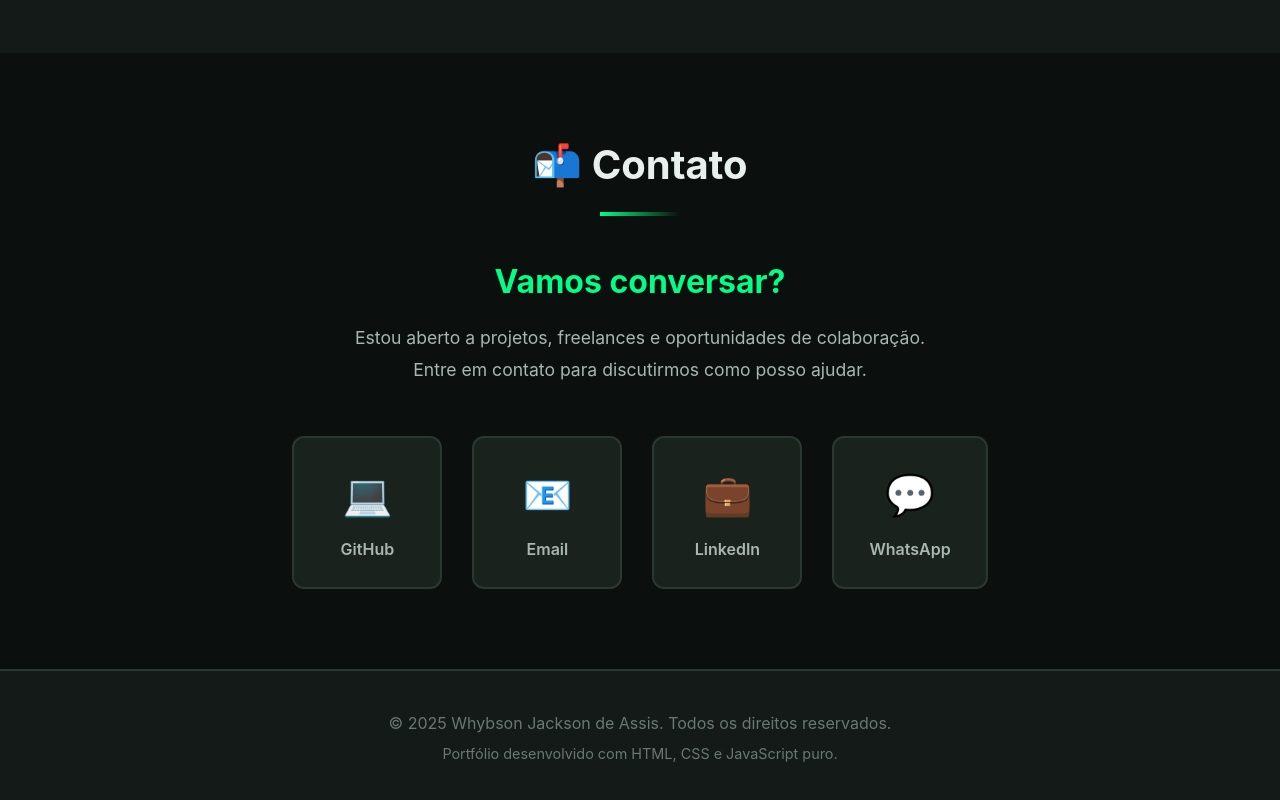
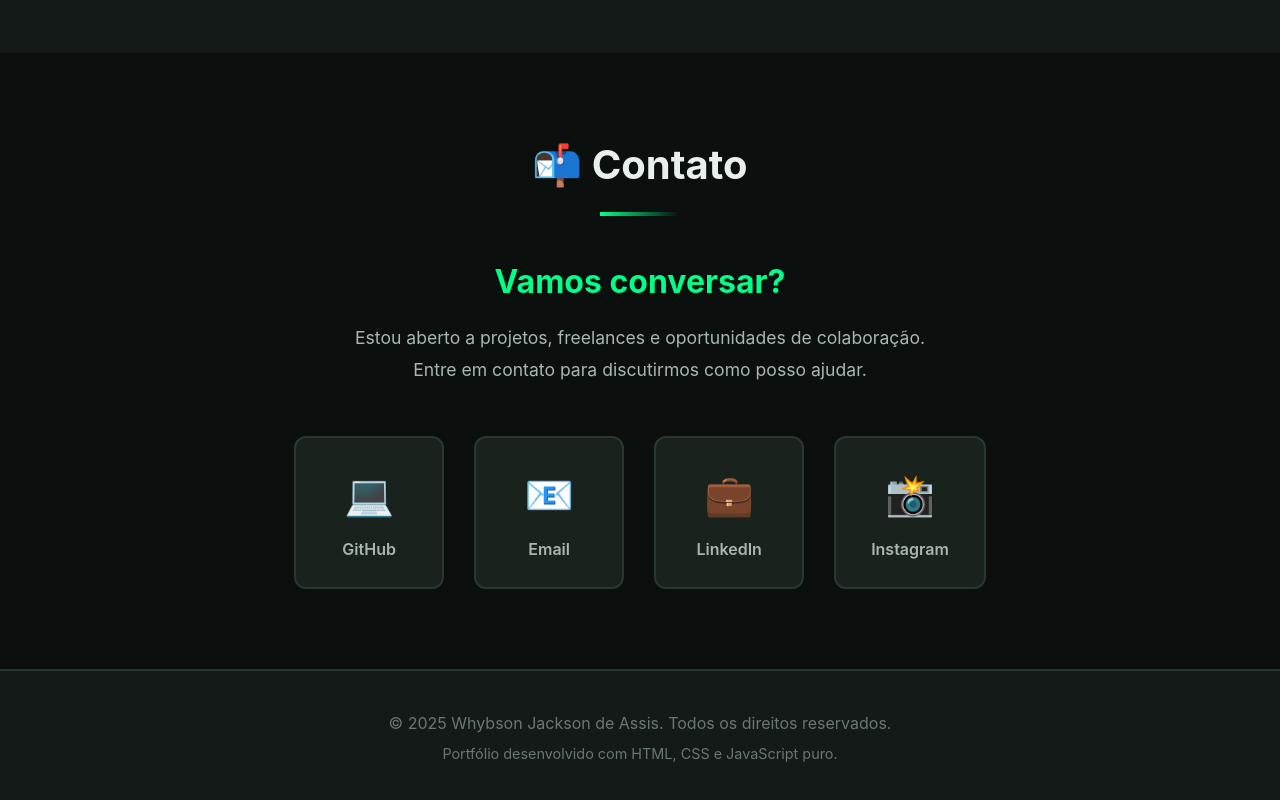
Before and after one commit to JackobAssis/portifolio, a website: page public/index.html in a window 1280 px wide. Shown: the part 4549-5349 px from the top of the page. Drawn offline with Linux system fonts and the light colour scheme.

Commit message:
melhorias implementadas

```diff
--- a/public/index.html
+++ b/public/index.html
@@ -356,17 +356,17 @@
                     <span class="contact-icon">💻</span>
                     <span>GitHub</span>
                 </a>
-                <a href="mailto:whybsonjackson@gmail.com" class="contact-link">
+                <a href="mailto:jackoblab@gmail.com" class="contact-link">
                     <span class="contact-icon">📧</span>
                     <span>Email</span>
                 </a>
-                <a href="https://www.linkedin.com/in/whybson-assis" target="_blank" rel="noopener" class="contact-link">
+                <a href="https://www.linkedin.com/in/whybson-assis-55996775/" target="_blank" rel="noopener" class="contact-link">
                     <span class="contact-icon">💼</span>
                     <span>LinkedIn</span>
                 </a>
-                <a href="https://wa.me/5511999999999" target="_blank" rel="noopener" class="contact-link">
-                    <span class="contact-icon">💬</span>
-                    <span>WhatsApp</span>
+                <a href="https://www.instagram.com/dev.jackob/" target="_blank" rel="noopener" class="contact-link">
+                    <span class="contact-icon">📸</span>
+                    <span>Instagram</span>
                 </a>
             </div>
         </div>
```
Also changed, not shown: .github/copilot-instructions.md.
